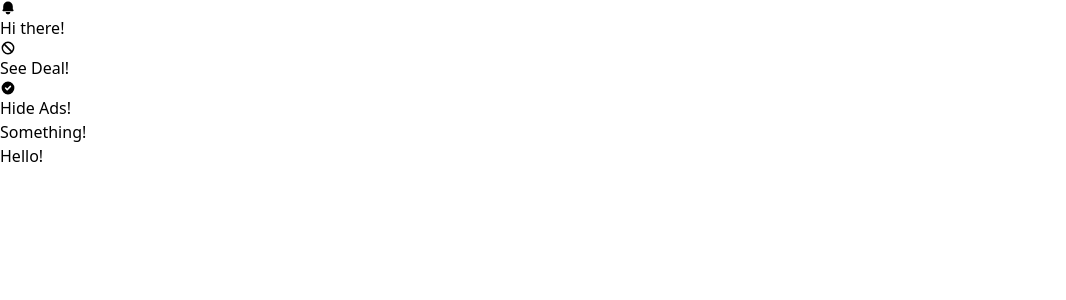
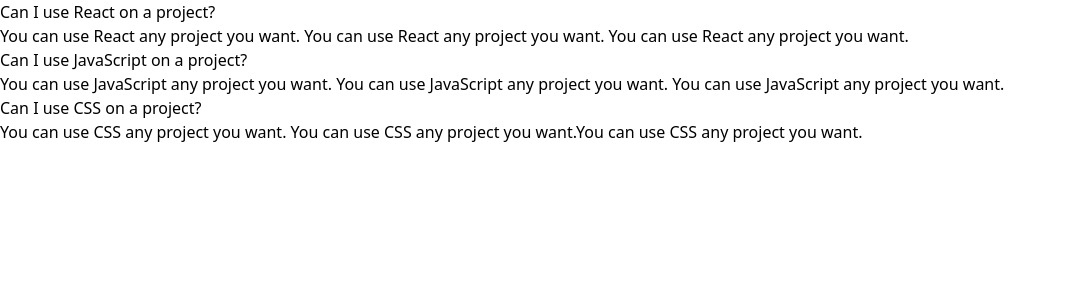
Before and after one commit to wali55/comps, a React (Vite) app: page / in a window 1280 px wide. Shown: the top 300 px of the page, without its empty margins (0-1066 px from the left). Built offline with nearby package versions, Linux system fonts and the light colour scheme.

Commit message:
accordion

```diff
--- a/src/App.jsx
+++ b/src/App.jsx
@@ -1,9 +1,27 @@
-import ButtonPage from './pages/ButtonPage';
+import Accordion from './components/Accordion';
 
 function App() {
+    const items = [
+        {
+            id: 'hek',
+            label: 'Can I use React on a project?',
+            content: 'You can use React any project you want. You can use React any project you want. You can use React any project you want.'
+        },
+        {
+            id: 'hjhs',
+            label: 'Can I use JavaScript on a project?',
+            content: 'You can use JavaScript any project you want. You can use JavaScript any project you want. You can use JavaScript any project you want.'
+        },
+        {
+            id: 'asfd',
+            label: 'Can I use CSS on a project?',
+            content: 'You can use CSS any project you want. You can use CSS any project you want.You can use CSS any project you want.'
+        }
+    ];
+
     return(
         <div>
-            <ButtonPage />
+            <Accordion items={items} />
         </div>
     );
 }
--- /dev/null
+++ b/src/components/Accordion.jsx
@@ -0,0 +1,18 @@
+function Accordion({ items }) {
+    const renderedItems = items.map((item) => {
+        return(
+            <div key={item.id}>
+                <div>{item.label}</div>
+                <div>{item.content}</div>
+            </div>
+        );
+    });
+
+    return(
+        <div>
+            {renderedItems}
+        </div>
+    );
+}
+
+export default Accordion;
```
